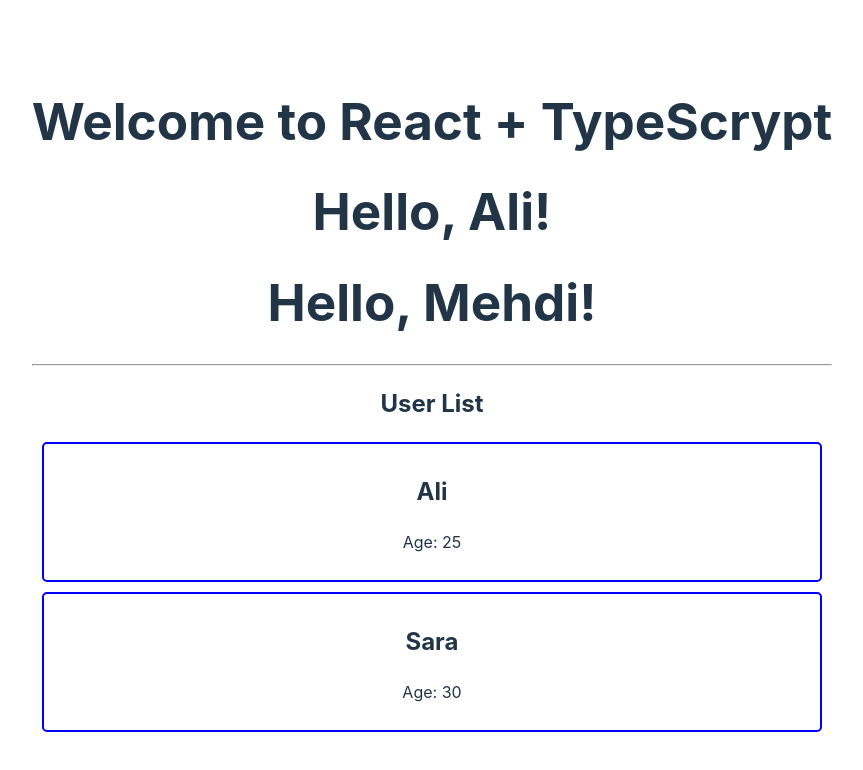
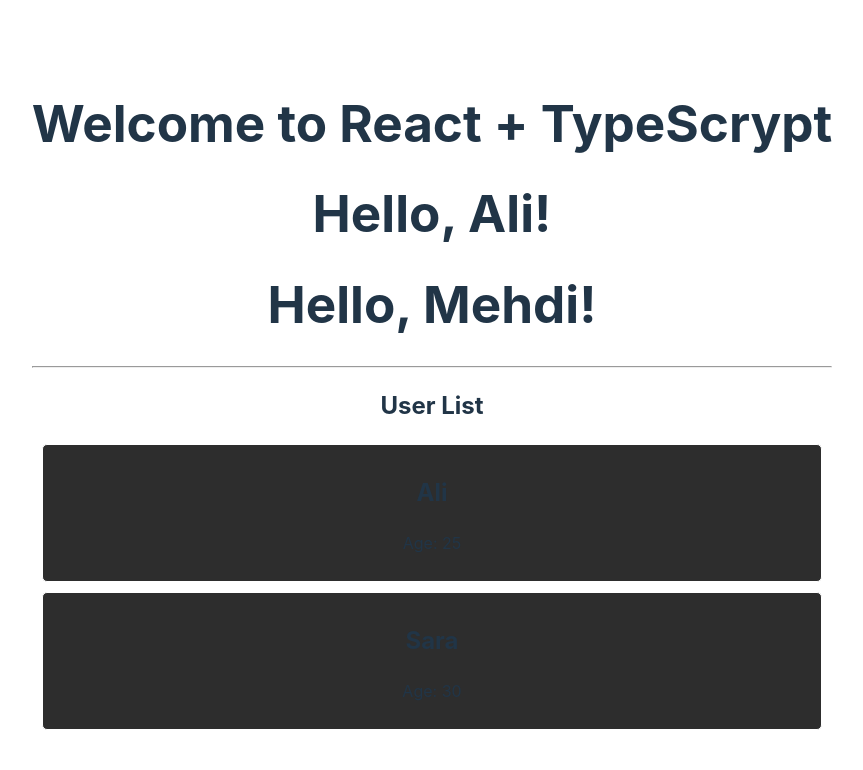
Before and after one commit to mehdijeyranii/React-ts, a React (Vite) app: page / in a window 1280 px wide. Shown: the top 770 px of the page, without its empty margins (208-1071 px from the left). Built offline with nearby package versions, Linux system fonts and the light colour scheme.

Commit message:
Add styling for UserCard component

```diff
--- /dev/null
+++ b/src/components/UserCard.css
@@ -0,0 +1,7 @@
+.user-card{
+    border: 1px solid white;
+    border-radius: 5px;
+    margin: 10px;
+    padding: 10px;
+    background: #2d2d2d;
+}
--- a/src/components/UserCard.tsx
+++ b/src/components/UserCard.tsx
@@ -1,4 +1,5 @@
 import React from "react";
+import "./UserCard.css";
 
 interface UserCardProps {
   name: string;
@@ -7,14 +8,7 @@
 
 const UserCard: React.FC<UserCardProps> = ({ name, age }) => {
   return (
-    <div
-      style={{
-        border: "2px solid blue",
-        padding: "10px",
-        margin: "10px",
-        borderRadius: "5px",
-      }}
-    >
+    <div className="user-card">
       <h2>{name}</h2>
       <p>Age: {age}</p>
     </div>
```
